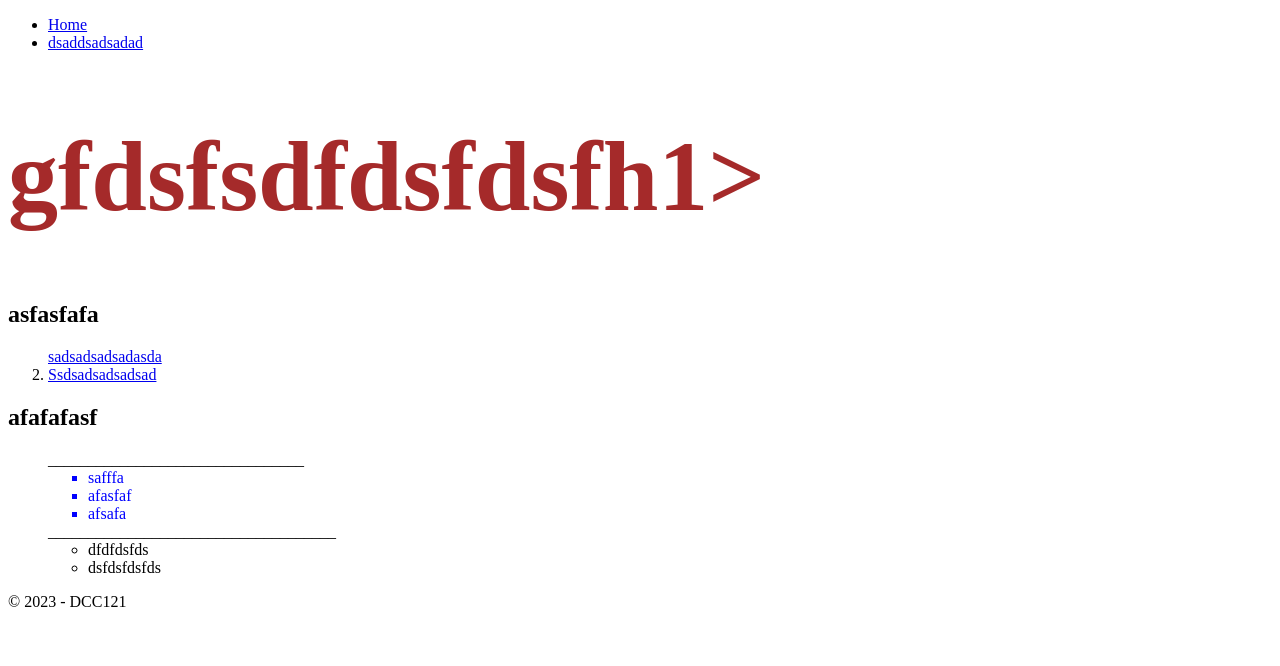
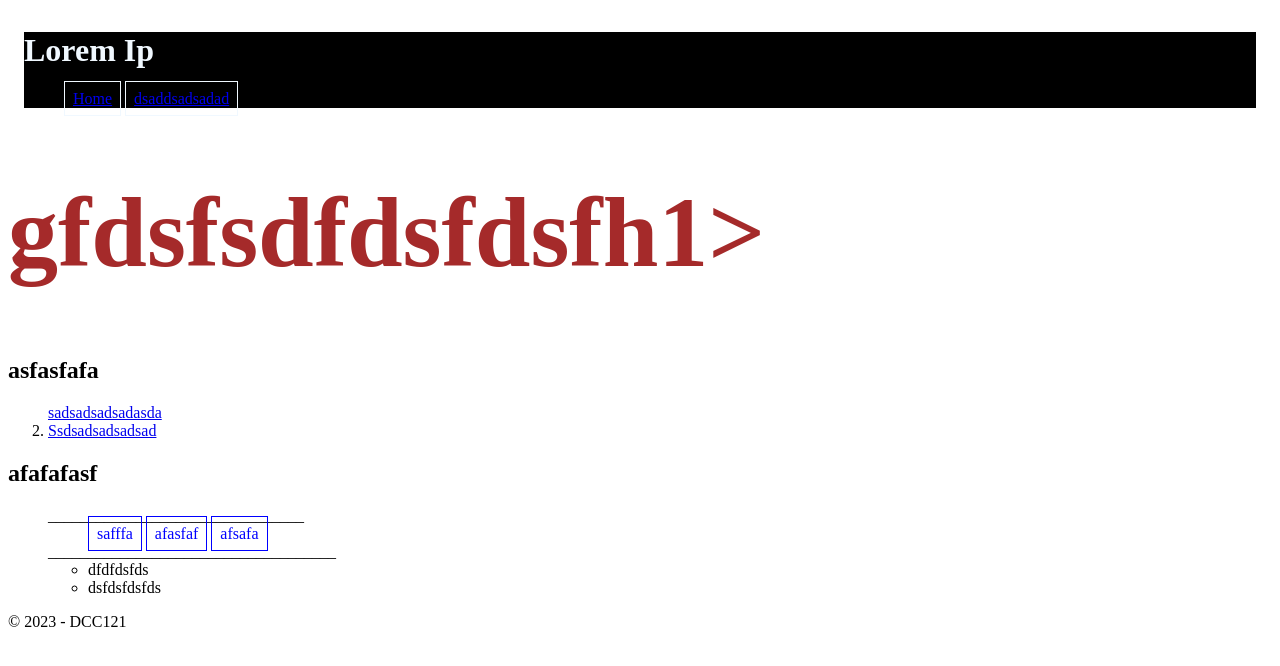
Before and after one commit to ufjf-dcc121/dcc121-2023-1-atv1-Igor-Japa, a plain HTML site: page index.html in a window 1280 px wide. Drawn offline with Linux system fonts and the light colour scheme.

Commit message:
Muda header

```diff
--- a/index.html
+++ b/index.html
@@ -7,11 +7,12 @@
     <title>Bdfdsfdsfdsfdsfdf</title>
 </head>
 <body>
-    <header>
+    <header style="margin: 2em 1em; color: aliceblue; background-color: black;">
+        <h1>Lorem Ip</h1>
         <nav>
             <ul>
-               <li><a href="index.html">Home</a></li>
-               <li><a href="LOL.html">dsaddsadsadad</a></li>
+               <li style="padding: 0.5em; display: inline; border: solid 1px;"><a href="index.html">Home</a></li>
+               <li style="padding: 0.5em; display: inline; border: solid 1px;"><a href="LOL.html">dsaddsadsadad</a></li>
             </ul>
         </nav>
     </header>
@@ -26,9 +27,9 @@
         <ul>
             <div>________________________________</div>
             <ul style="list-style-type: square; color: blue;">
-                <li>safffa</li>
-                <li>afasfaf</li>
-                <li>afsafa</li>
+                <li style="padding: 0.5em; display: inline; border: solid 1px;">safffa</li>
+                <li style="padding: 0.5em; display: inline; border: solid 1px;">afasfaf</li>
+                <li style="padding: 0.5em; display: inline; border: solid 1px;">afsafa</li>
             </ul>
         <div>____________________________________</div>
             <ul>
```
